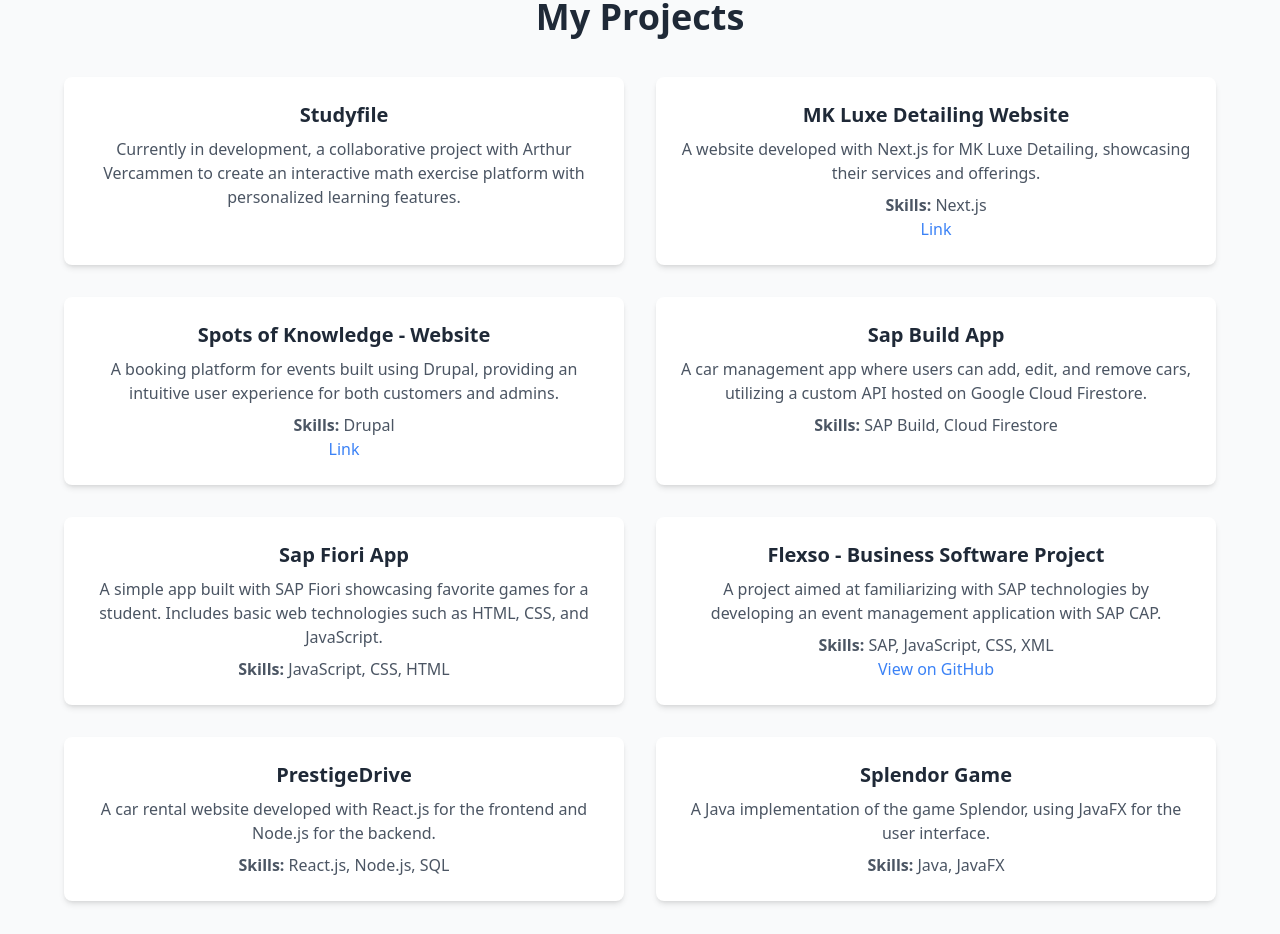
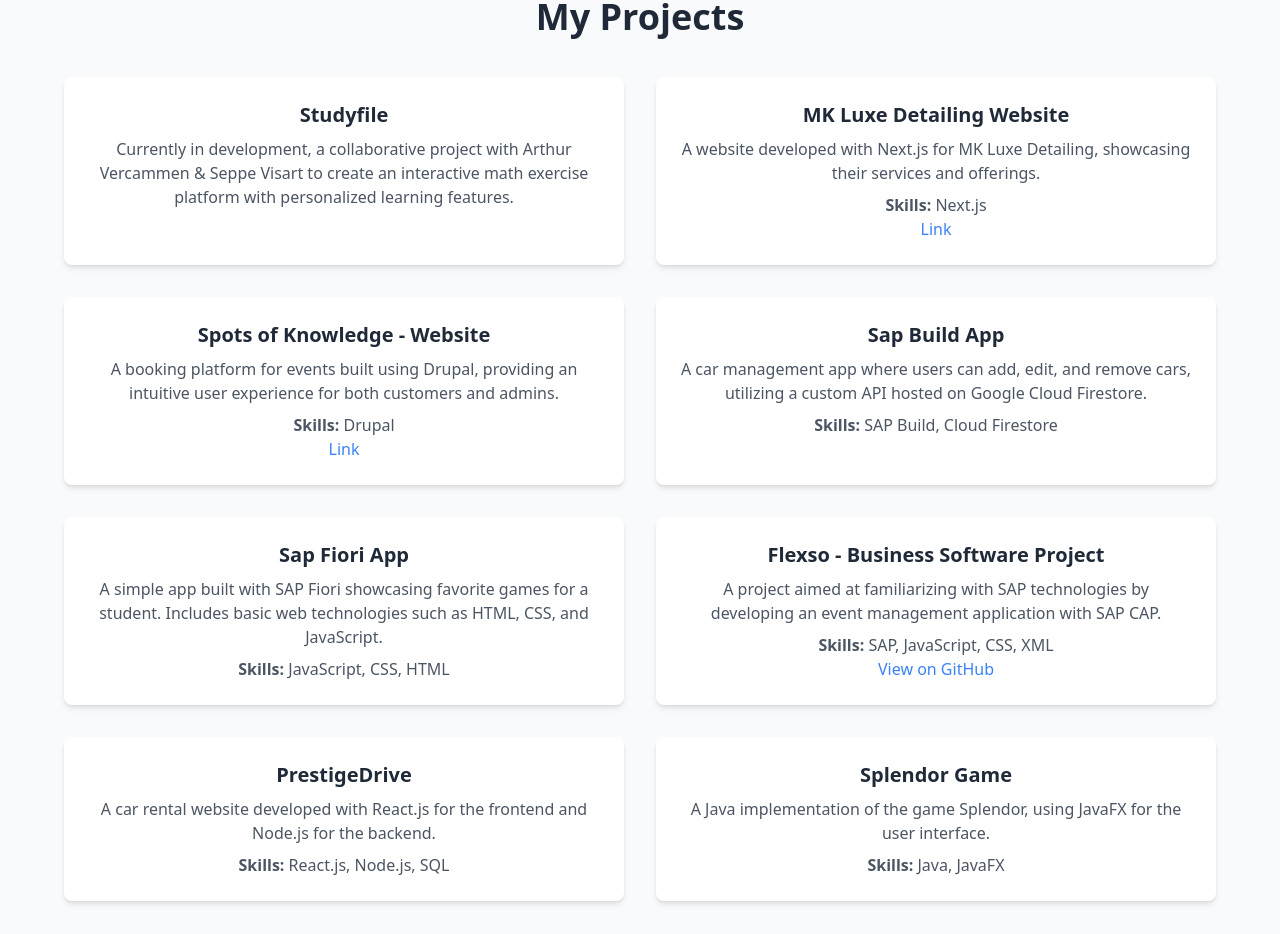
Before and after one commit to MohamedSeifEddin/website, a Next.js app: page / in a window 1280 px wide. Shown: the part 3420-4354 px from the top of the page. Built offline with nearby package versions, Linux system fonts and the light colour scheme.

Commit message:
Added seppe to project

```diff
--- a/app/page.tsx
+++ b/app/page.tsx
@@ -208,8 +208,8 @@
                 </h3>
                 <p className="text-gray-600 mt-2">
                   Currently in development, a collaborative project with Arthur
-                  Vercammen to create an interactive math exercise platform with
-                  personalized learning features.
+                  Vercammen & Seppe Visart to create an interactive math
+                  exercise platform with personalized learning features.
                 </p>
               </div>
               {/* MK Luxe Detailing - Next.js Website */}
```
